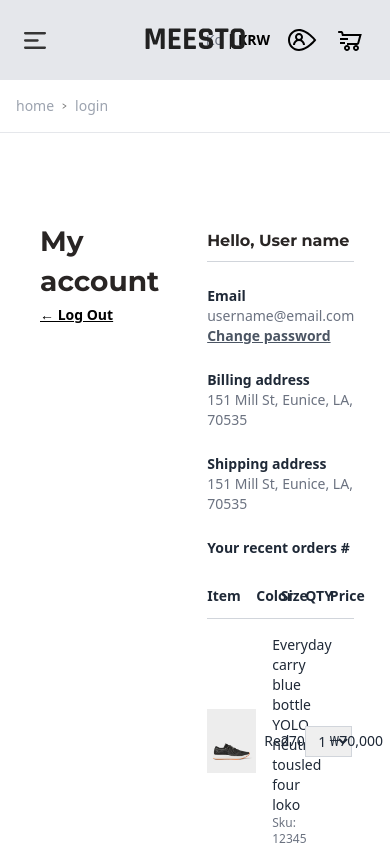
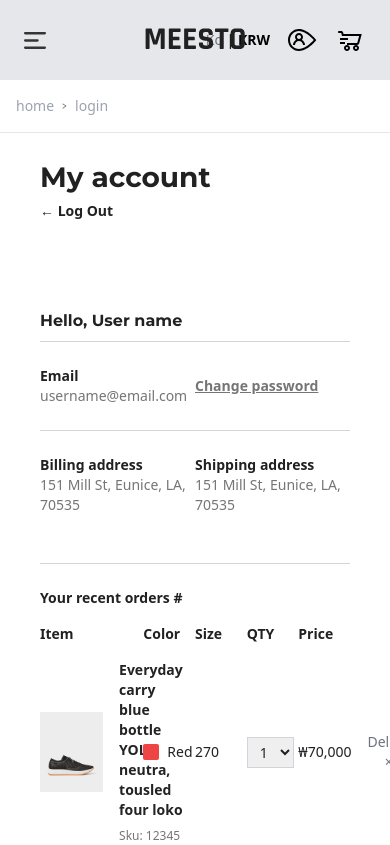
Before and after one commit to SuperCoding-PJ2/SuperCommerce, a React (Create React App) app: page /myaccount in a window 390 px wide. Shown: the top 845 px of the page. Built offline with nearby package versions, Linux system fonts and the light colour scheme.

Commit message:
MyAccount, ShoppingCart 타이틀 위치 수정

```diff
--- a/src/components/sub/MyAccount.jsx
+++ b/src/components/sub/MyAccount.jsx
@@ -4,47 +4,53 @@ import Layout from '../common/Layout';
 const MyAccount = () => {
   return (
     <Layout>
-            <div className="max-w-7xl mx-auto px-4 md:px-8 py-16 text-sm text-gray-800">
-                <div className="flex justify-between gap-12 items-start">
+      <section className="px-4 text-sm text-[#212121]">
+        <div className="grid grid-cols-1 md:grid-cols-[1fr_2fr] gap-12">
           {/* Title + Logout (Left) */}
           <div className="w-[260px]">
-                        <h1 className="text-stone-800 font-bold text-[28px] font-[Montserrat] leading-[40px] mb-1">My account</h1>
-                        <button className="text-sm font-semibold text-black underline">← Log Out</button>
+            <h1 className="text-[#212121] font-bold text-[28px] font-[Montserrat] leading-[40px] mb-1">My account</h1>
+            <button className="text-sm font-semibold text-[#212121]">← Log Out</button>
           </div>
 
           {/* Info Section (Right) */}
-                    <div className="flex-1">
-                        <p className='text-stone-800 text-[16px] leading-[40px] font-bold font-[Montserrat]'>Hello, User name</p>
-                        <hr className='border-gray-300' />
+          <div className="w-full space-y py-8">
+            <p className='text-[#212121] text-[16px] leading-[40px] font-bold font-[Montserrat]'>Hello, User name</p>
+            <hr className='border-gray-300'/>
 
             <div className="pt-6 space-y-6">
               {/* User Info */}
-                            <div className="flex justify-between flex-wrap items-center">
-                                <div>
-                                    <p className="font-bold">Email</p>
-                                    <p className="text-gray-500">username@email.com</p>
+              <div className="space-y-6">
+                <div className="flex justify-start items-center">
+                  <div className="w-80">
+                    <p className="font-bold text-[#212121]">Email</p>
+                    <p className="text-[#757575]">username@email.com</p>
                   </div>
-                                <button className="text-sm underline font-semibold text-gray-600">Change password</button>
+                  <div className="w-80">
+                    <button className="text-sm underline font-semibold text-[#757575]">Change password</button>
+                  </div>
+                </div>
+                <hr className='border-gray-300'/>
               </div>
 
               {/* Address */}
-                            <div className="grid grid-cols-1 sm:grid-cols-2 gap-6">
-                                <div>
-                                    <p className="font-bold">Billing address</p>
-                                    <p className="text-gray-500">151 Mill St, Eunice, LA, 70535</p>
+              <div className="space-y-12">
+                <div className="flex justify-start items-center">
+                  <div className="w-80">
+                    <p className="font-bold text-[#212121]">Billing address</p>
+                    <p className="text-[#757575]">151 Mill St, Eunice, LA, 70535</p>
                   </div>
-                                <div>
+                  <div className="w-80">
                     <p className="font-bold">Shipping address</p>
-                                    <p className="text-gray-500">151 Mill St, Eunice, LA, 70535</p>
+                    <p className="text-[#757575]">151 Mill St, Eunice, LA, 70535</p>
                   </div>
+                </div>
+                <hr className='border-gray-300 mt-6'/>
               </div>
 
               {/* Orders */}
-                            <div className="mt-10">
+              <div className="">
                 <p className="font-bold mb-4">Your recent orders #</p>
-
-                                {/* Table Header */}
-                                <div className="grid grid-cols-6 border-b border-gray-300 py-3 font-semibold">
+                <div className="grid grid-cols-6 font-semibold">
                   <div className="col-span-2">Item</div>
                   <div>Color</div>
                   <div>Size</div>
@@ -52,13 +58,12 @@ const MyAccount = () => {
                   <div>Price</div>
                 </div>
 
-                                {/* Order Item */}
                 <div className="grid grid-cols-6 py-4 items-center">
                   <div className="col-span-2 flex items-center gap-4">
-                                        <img src="/img/shose1.png" alt="Product" className="w-16 h-16 object-cover bg-gray-100" />
-                                        <div>
-                                            <p className="font-medium">Everyday carry blue bottle YOLO neutra, tousled four loko</p>
-                                            <p className="text-xs text-gray-500">Sku: 12345</p>
+                    <img src="/img/shose1.png" alt="Product" className="w-20 h-20 object-cover bg-gray-100" />
+                    <div className="flex flex-col items-start gap-2 max-w-[220px]">
+                      <p className="font-bold text-[#232323]">Everyday carry blue bottle YOLO neutra, tousled four loko</p>
+                      <p className="text-xs text-[#757575]">Sku: 12345</p>
                     </div>
                   </div>
                   <div className="flex items-center gap-2">
@@ -80,7 +85,7 @@ const MyAccount = () => {
             </div>
           </div>
         </div>
-            </div>
+      </section>
     </Layout>
   );
 };
--- a/src/components/sub/ShoppingCart.jsx
+++ b/src/components/sub/ShoppingCart.jsx
@@ -1,13 +1,13 @@
 import React from 'react'
 import Layout from '../common/Layout'
-import { Link } from 'react-router-dom'
+import {Link} from 'react-router-dom'
 
 const ShoppingCart = () => {
   const cartItems = [
     {
       id: 1,
-            name: 'Product Name 1',
-            sku: '12341',
+      name: 'Everyday carry blue bottle YOLO neutra, tousled four loko ',
+      sku: '12345',
       image: '/img/shose1.png',
       color: 'Red',
       colorClass: 'bg-red-500',
@@ -16,8 +16,8 @@ const ShoppingCart = () => {
     },
     {
       id: 2,
-            name: 'Product Name 2',
-            sku: '12342',
+      name: 'Carry blue bottle YOLO neutra, tousled four loko ',
+      sku: '12346',
       image: '/img/shose2.png',
       color: 'Black',
       colorClass: 'bg-black',
@@ -28,21 +28,21 @@ const ShoppingCart = () => {
 
   return (
     <Layout>
-            <section className="max-w-7xl mx-auto px-4 md:px-8 py-16 text-sm text-gray-800">
+      <section className="px-4 text-sm text-[#212121]">
         <div className="grid grid-cols-1 md:grid-cols-[1fr_2fr] gap-12">
           {/* 왼쪽: 타이틀/브레드크럼 */}
           <div>
-                        <div className="text-xs text-gray-400 mb-2">
-                            Home &gt; Men &gt; Shoe &gt; <span className="text-black">Shopping Cart</span>
-                        </div>
+            {/*<div className="text-xs text-gray-400 mb-2">*/}
+            {/*    Home &gt; Men &gt; Shoe &gt; <span className="text-black">Shopping Cart</span>*/}
+            {/*</div>*/}
             <h1 className="text-2xl font-bold mb-2">Shopping Cart</h1>
             <Link to='/man'>
-                            <div className="text-black underline text-sm">← Continue shopping</div>
+              <div className="text-[#212121] text-sm">← Continue shopping</div>
             </Link>
           </div>
 
           {/* 오른쪽: 테이블 + 리스트 + 합계 */}
-                    <div className="space-y-1">
+          <div className="w-full space-y py-8">
             {/* 테이블 헤더 */}
             <div className="grid grid-cols-6 border-b border-[#757575] py-3 font-semibold">
               <div className="col-span-2">Item</div>
@@ -53,23 +53,23 @@ const ShoppingCart = () => {
             </div>
 
             {/* 카트 아이템 리스트 */}
-                        <div className="divide-y">
+            <div className="divide-y ">
               {cartItems.map((item) => (
                 <div key={item.id} className="grid grid-cols-6 py-4 items-center">
                   <div className="col-span-2 flex items-center gap-4">
-                                        <img src={item.image} alt={item.name} className="w-16 h-16 object-cover bg-gray-100" />
-                                        <div>
-                                            <p className="font-medium">{item.name}</p>
-                                            <p className="text-xs text-gray-500">Sku: {item.sku}</p>
+                    <img src={item.image} alt={item.name} className="w-16 h-16 object-cover bg-gray-100"/>
+                    <div className="flex flex-col items-start gap-2 max-w-[220px]">
+                      <p className="font-bold text-[#232323]">{item.name}</p>
+                      <p className="text-xs text-[#232323]">Sku: {item.sku}</p>
                     </div>
                   </div>
                   <div className="flex items-center gap-2">
-                                        <div className={`w-4 h-4 ${item.colorClass} rounded-sm`} />
+                    <div className={`w-4 h-4 ${item.colorClass} rounded-sm`}/>
                     <span>{item.color}</span>
                   </div>
                   <div>{item.size}</div>
                   <div>
-                                        <select className="border border-gray-300 px-2 py-1">
+                    <select className="border border-gray-300 px-3 py-1">
                       <option>1</option>
                     </select>
                   </div>
@@ -99,7 +99,7 @@ const ShoppingCart = () => {
               <div className="mt-6 flex flex-col sm:flex-row sm:justify-between sm:items-start gap-4">
                 {/* 체크박스 */}
                 <div className="flex items-center gap-2">
-                                    <input type="checkbox" id="coupon" className="w-4 h-4" />
+                  <input type="checkbox" id="coupon" className="w-4 h-4"/>
                   <label htmlFor="coupon" className="text-sm">I have a coupon code</label>
                 </div>
 
```
Lines whose indentation alone changed are shown as unchanged.
